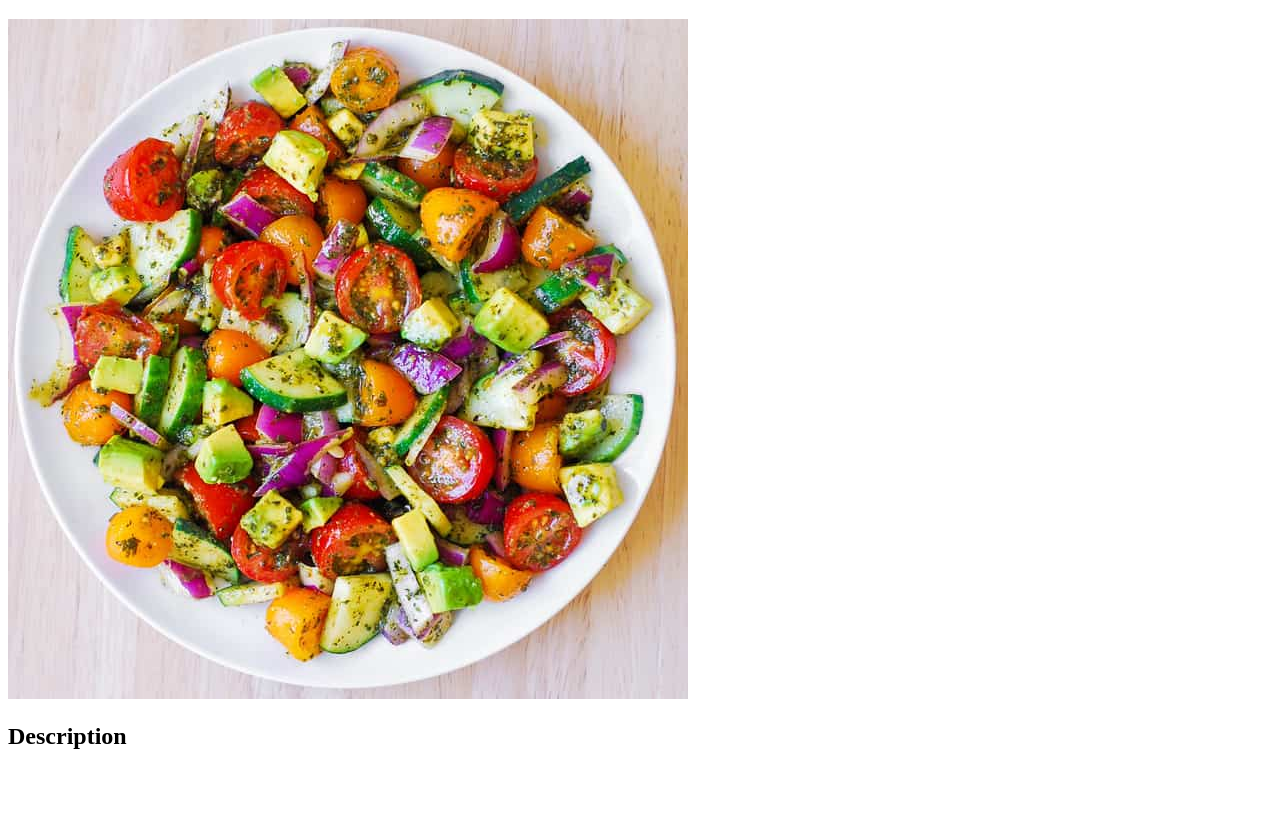
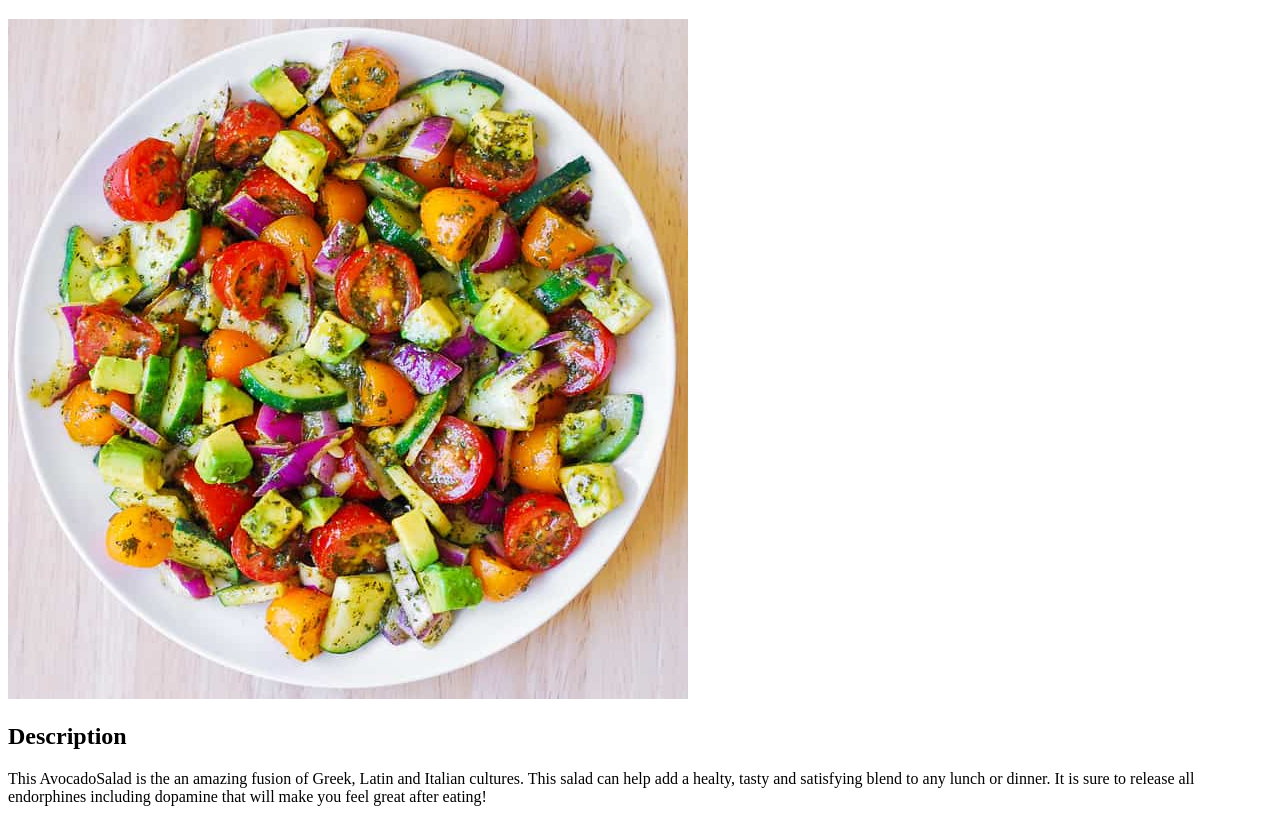
Before and after one commit to EvanO3/odin-recipes, a plain HTML site: page recipes/AvocadoSalad.html in a window 1280 px wide. Shown: the part 61-883 px from the top of the page. Before the commit the page ends 831 px from the top, so only its background shows below. Drawn offline with Linux system fonts and the light colour scheme.

Commit message:
description added

```diff
--- a/recipes/AvocadoSalad.html
+++ b/recipes/AvocadoSalad.html
@@ -10,5 +10,6 @@
     <h1>AvocadoSalad</h1>
     <img src ="images/Tomato.jpg" alt = "AvocadoSalad with Tomatoes">
     <h2>Description</h2>
+    <p>This AvocadoSalad is the an amazing fusion of Greek, Latin and Italian cultures. This salad can help add a healty, tasty and satisfying blend to any lunch or dinner. It is sure to release all endorphines including dopamine that will make you feel great after eating!</p>
 </body>
 </html>
```
